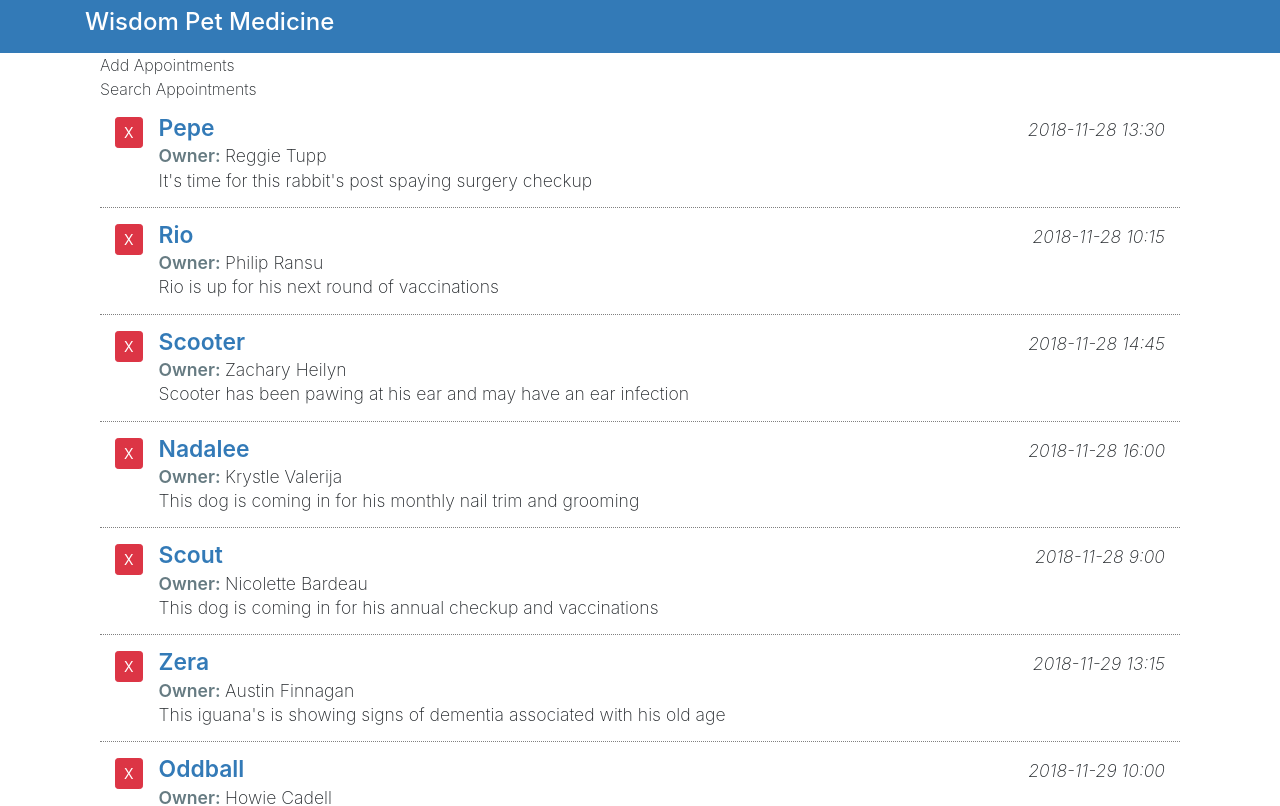
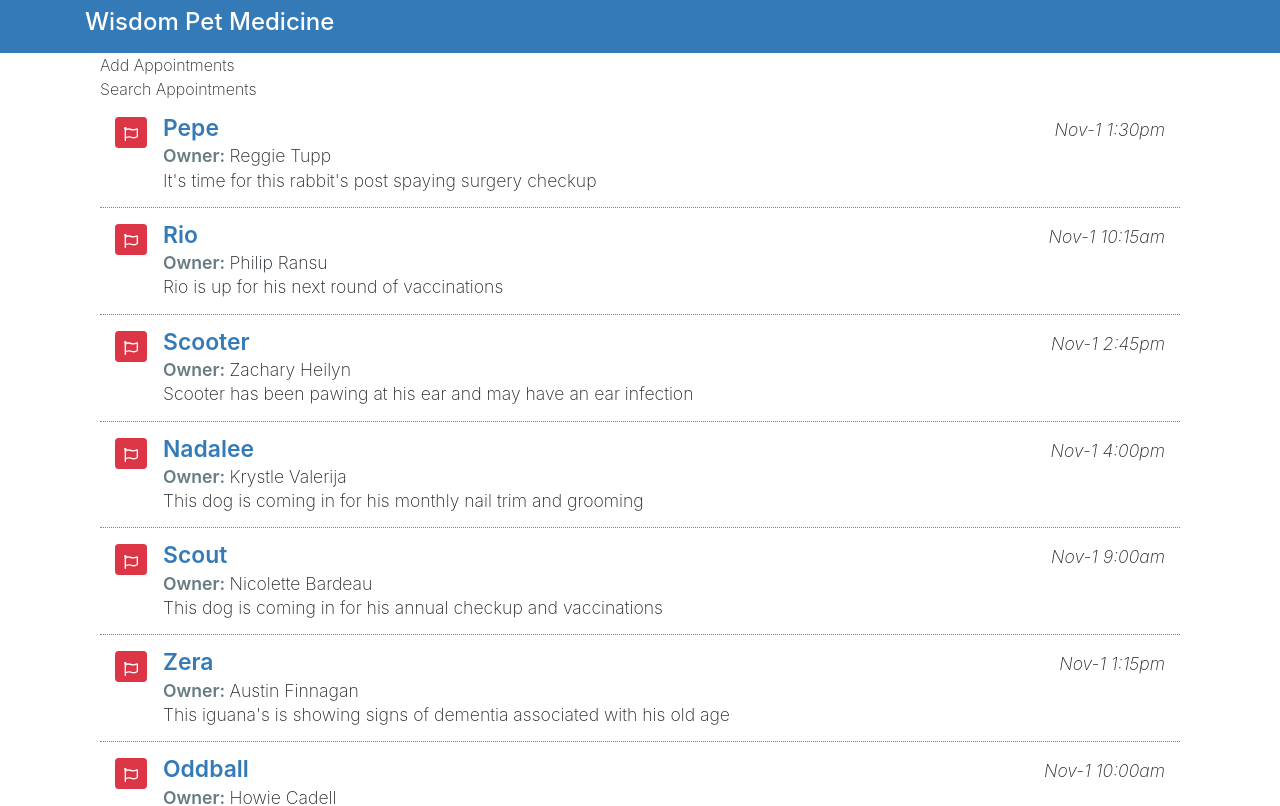
Before and after one commit to scotnewbury/react-interface, a React (Create React App) app: page / in a window 1280 px wide. Shown: the top 806 px of the page. Built offline with nearby package versions, Linux system fonts and the light colour scheme.

Commit message:
complete through section 2.8 - using third party components

```diff
--- a/src/components/ListAppointments.js
+++ b/src/components/ListAppointments.js
@@ -1,4 +1,6 @@
-import React, {Component} from "react";
+import React, {Component} from 'react';
+import { FaRegFlag } from 'react-icons/fa';
+import Moment from 'react-moment';
 
 class ListAppointments extends Component {
   render() {
@@ -8,13 +10,21 @@
           {this.props.appointments.map(item => (
           <div className="pet-item col media py-3" key={item.aptId}>
           <div className="mr-3">
-            <button className="pet-delete btn btn-sm btn-danger">X</button>
+            <button className="pet-delete btn btn-sm btn-danger">
+              <FaRegFlag />
+            </button>
           </div>
 
           <div className="pet-info media-body">
             <div className="pet-head d-flex">
               <span className="pet-name">{item.petName}</span>
-              <span className="apt-date ml-auto">{item.aptDate}</span>
+              <span className="apt-date ml-auto">
+                <Moment
+                  date={item.aptDate}
+                  parse="YYYY-MM-dd hh:mm"
+                  format = "MMM-D h:mma"
+                />
+              </span>
             </div>
 
             <div className="owner-name">
```
Also changed, not shown: 1 other file (tests, documents, lock files or other folders).
